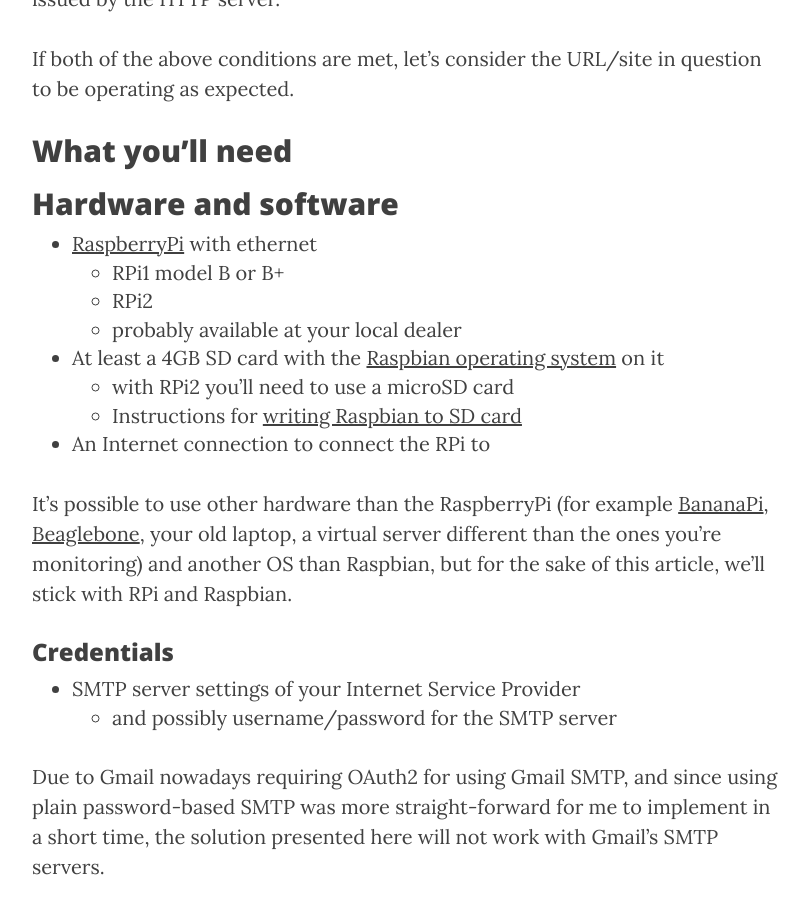
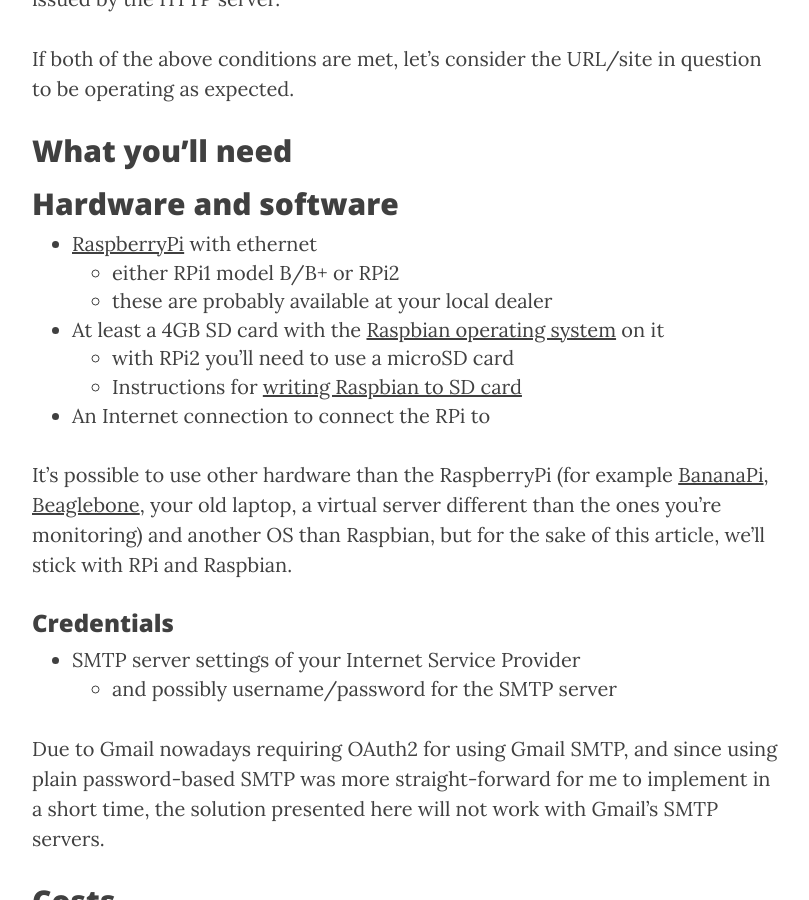
Before and after one commit to jannecederberg/jannecederberg.github.io, a Jekyll site: the page built from _posts/2015-07-22-get-notified-by-email-if-your-website-is-down.md, in a window 1280 px wide and 900 px high, scrolled down 1168 px. Shown: the whole window, without its empty margins (233-1042 px from the left). Built offline with Jekyll 4.4.1, drawn with Linux system fonts in a browser that asks for light colours; nearby versions of some CDN libraries; comment, search, counter and statistics services are not loaded.

Commit message:
Clarify hardware requirements on latest post

```diff
--- a/_posts/2015-07-22-get-notified-by-email-if-your-website-is-down.md
+++ b/_posts/2015-07-22-get-notified-by-email-if-your-website-is-down.md
@@ -25,9 +25,8 @@
 
 ## Hardware and software
 - [RaspberryPi][rpi] with ethernet
-	- RPi1 model B or B+
-	- RPi2
-	- probably available at your local dealer
+	- either RPi1 model B/B+ or RPi2
+	- these are probably available at your local dealer
 - At least a 4GB SD card with the [Raspbian operating system][raspbian] on it
 	- with RPi2 you'll need to use a microSD card
 	- Instructions for [writing Raspbian to SD card][raspbian-to-sd]
```
